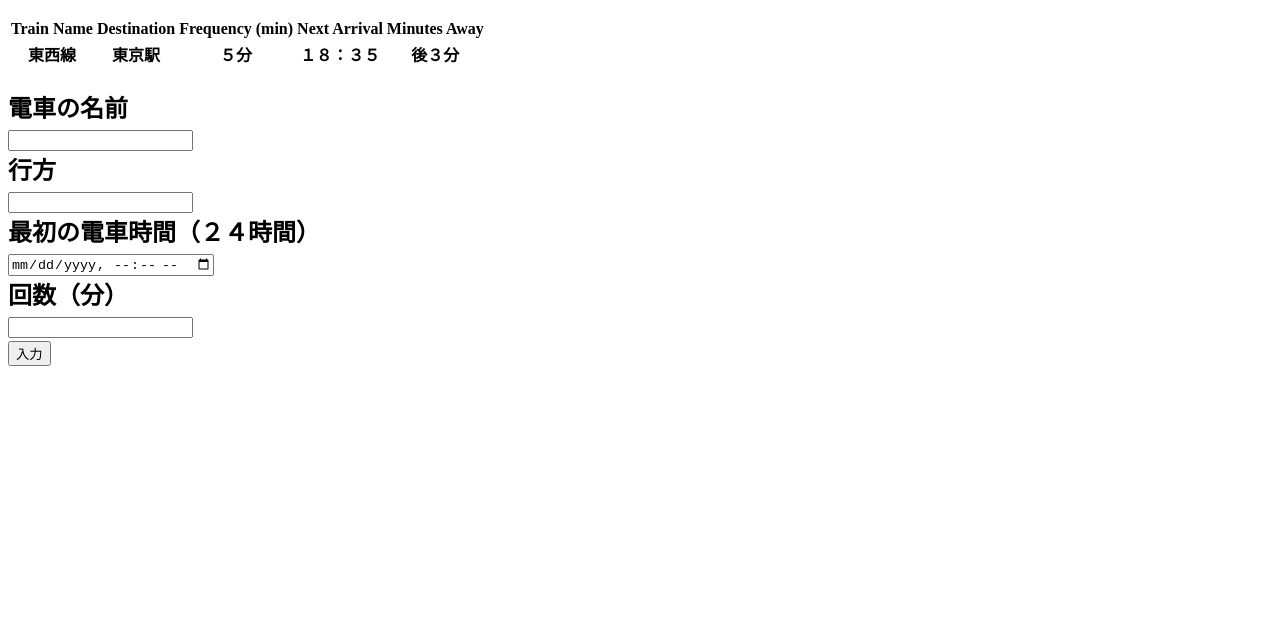
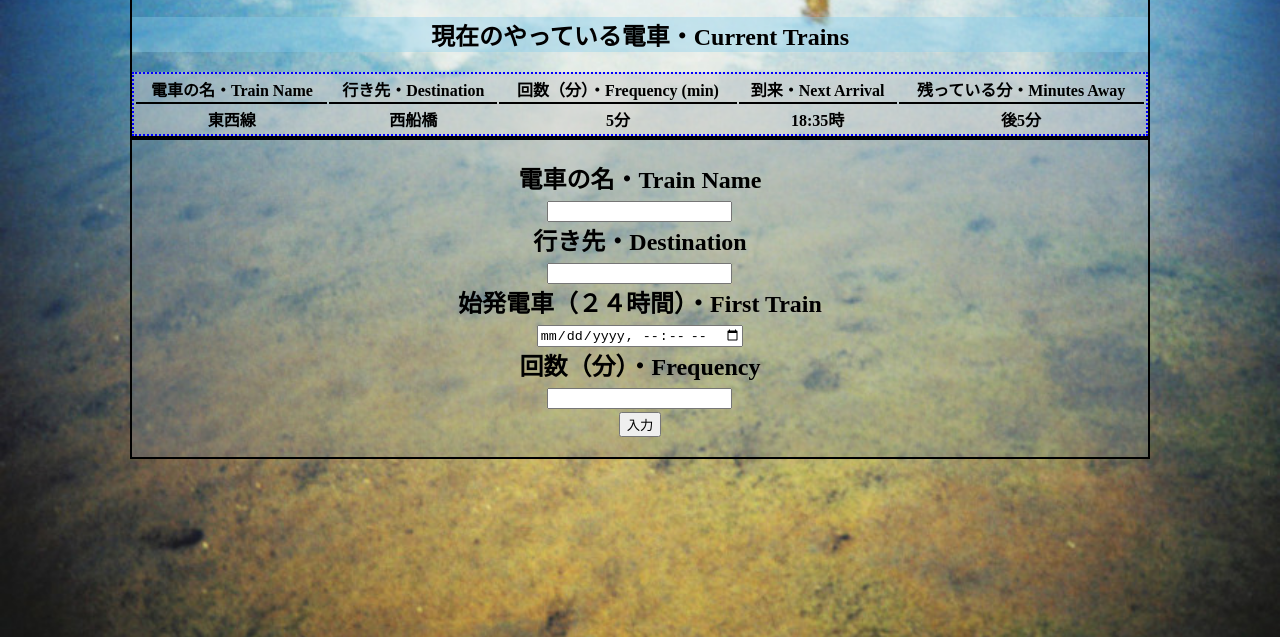
Before and after one commit to Yorali/Train_Scheduler, a plain HTML site: page index.html in a window 1280 px wide. Shown: the part 163-800 px from the top of the page. Drawn offline with nearby package versions, Linux system fonts and the light colour scheme.

Commit message:
Complete. Does not include Firebase info

```diff
--- a/css/style.css
+++ b/css/style.css
@@ -0,0 +1,47 @@
+* {
+	box-sizing: border-box;
+}
+
+body {
+	background-image: url('../assets/water.jpg');
+	background-size: cover;
+}
+
+.wrapper {
+	text-align: center;
+	width: 83%;
+	margin: 0 auto;
+	padding: 15px;
+}
+
+.title1box {
+	background-color: rgba(218,112,214,0.4);
+	background-opacity: 0.2;
+	border: 3px solid black;
+
+}
+
+.traininfo {
+	border: 2px solid black;
+	text-align: center;
+}
+
+.scheduletitle {
+	background: rgba(135,206,235,0.4);
+}
+
+.tablesty {
+	background: rgba(204,204,204,0.5);
+	text-align: center;
+	border: 2px dotted blue;
+	width: 100%;
+}
+
+.tops {
+	border-bottom: 2px solid black;
+}
+
+.trainadd {
+	background-color: rgba(112,128,144,0.3);
+	border: 2px solid black;
+}
--- a/index.html
+++ b/index.html
@@ -3,6 +3,7 @@
 <head>
 	<meta charset="UTF-8">
 	<title>Train Tracks</title>
+	<link rel="stylesheet" href="css/style.css">
 	<script src="https://code.jquery.com/jquery.js"></script>
 	<script src="javascript/moment.js"></script>
 	<script src="https://www.gstatic.com/firebasejs/4.1.3/firebase.js"></script>
@@ -22,22 +23,22 @@
 
 		<div class="traininfo">
 			<div class="schedule">
-				<h2 class="scheduletitle">Current Trains</h2>
-				<table id='schedule-table'>
+				<h2 class="scheduletitle">現在のやっている電車・Current Trains</h2>
+				<table id='schedule-table' class='tablesty'>
 
-					<tr>
-						<th>Train Name</th>
-						<th>Destination</th>
-						<th>Frequency (min)</th>
-						<th>Next Arrival</th>
-						<th>Minutes Away</th>
+					<tr class='top'>
+						<th class='tops'>電車の名・Train Name</th>
+						<th class='tops'>行き先・Destination</th>
+						<th class='tops'>回数（分）・Frequency (min)</th>
+						<th class='tops'>到来・Next Arrival</th>
+						<th class='tops'>残っている分・Minutes Away</th>
 					</tr>
 					<tr>
 						<th>東西線</th>
-						<th>東京駅</th>
-						<th>５分</th>
-						<th>１８：３５</th>
-						<th>後３分</th>
+						<th>西船橋</th>
+						<th>5分</th>
+						<th>18:35時</th>
+						<th>後5分</th>
 					</tr>
 				</table>
 			</div>
@@ -49,28 +50,28 @@
 					<form action="">
 						<div>
 
-						<label for="name-input">電車の名前</label>
+						<label for="name-input">電車の名・Train Name</label>
 						<br>
 						<input id='name-input' type="text">
 
 						</div>
 						<div>
 
-						<label for="destination-input">行方</label>
+						<label for="destination-input">行き先・Destination</label>
 						<br>
 						<input id='destination-input' type="text">
 
 						</div>
 						<div>
 
-						<label for="first-train-input">最初の電車時間（２４時間）</label>
+						<label for="first-train-input">始発電車（２４時間）・First Train</label>
 						<br>
 						<input id='first-train-input' type="datetime-local">
 
 						</div>
 						<div>
 
-						<label for="frequency-input">回数（分）</label>
+						<label for="frequency-input">回数（分）・Frequency</label>
 						<br>
 						<input id='frequency-input' type="number">
 
--- a/javascript/app.js
+++ b/javascript/app.js
@@ -1,7 +1,5 @@
 $(document).ready(function() {
 	// Initialize Firebase here
-
-
 
 	firebase.initializeApp(config);
 
@@ -52,9 +50,9 @@ $(document).ready(function() {
 		$("#schedule-table").append("<tr class='items'><th class='bits'>" +
 			childSnapshot.val().trainName + "</th><th class='bits'>" +
 			childSnapshot.val().destination + "</th><th class='bits'>" +
-			childSnapshot.val().frequency + "</th><th class='bits'>" +
-			childSnapshot.val().nextArrival + "</th><th class='bits'>" +
-			childSnapshot.val().minutesAway + "</tr>");
+			childSnapshot.val().frequency + '分' + "</th><th class='bits'>" +
+			childSnapshot.val().nextArrival + '時' + "</th><th class='bits'>" + '後' +
+			childSnapshot.val().minutesAway + '分' + "</tr>");
 
 
 
```
Also changed, not shown: assets/sky.jpg (added), assets/skye.jpg (added), assets/water.jpg (added), 2 other files.
